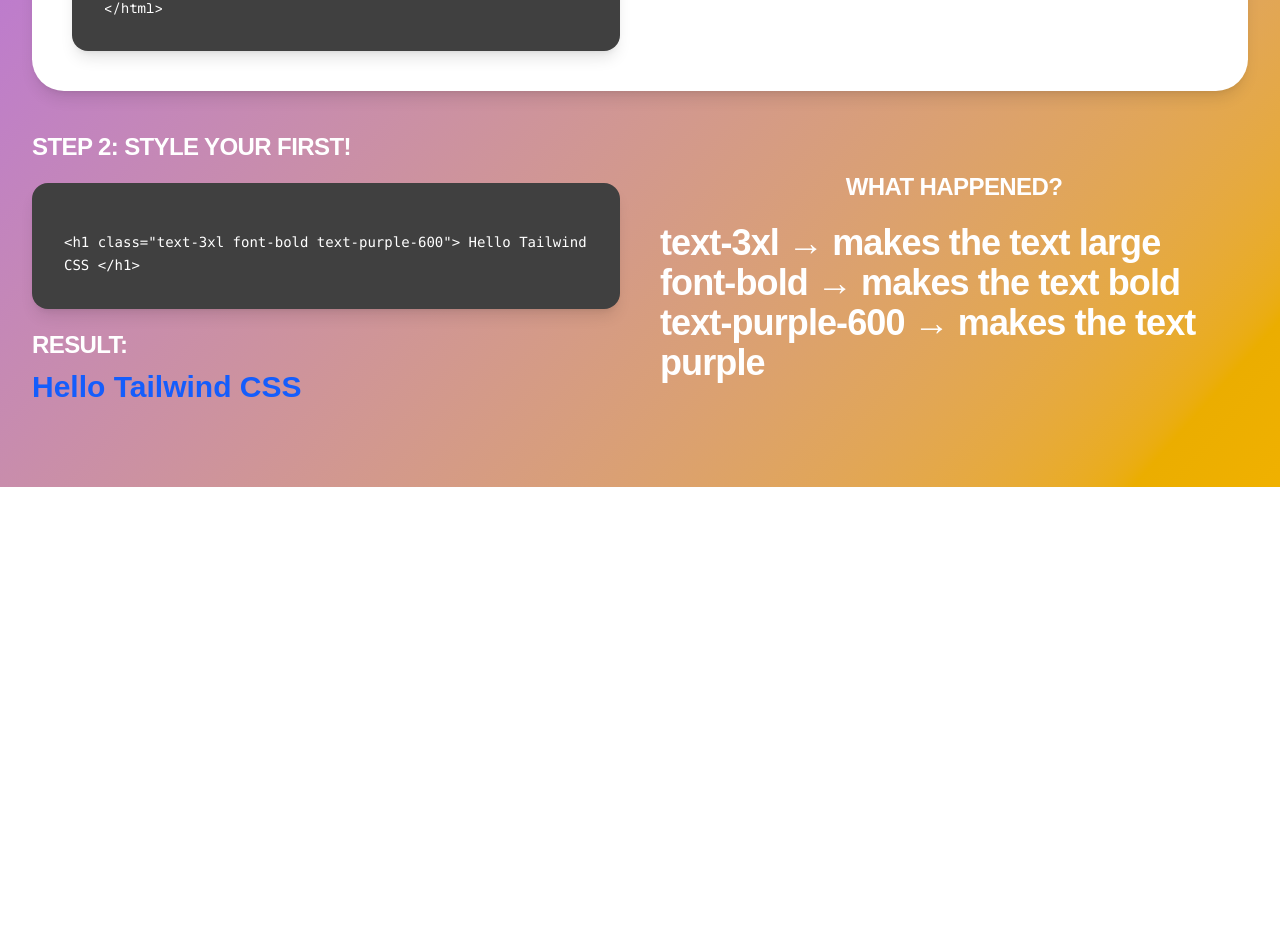
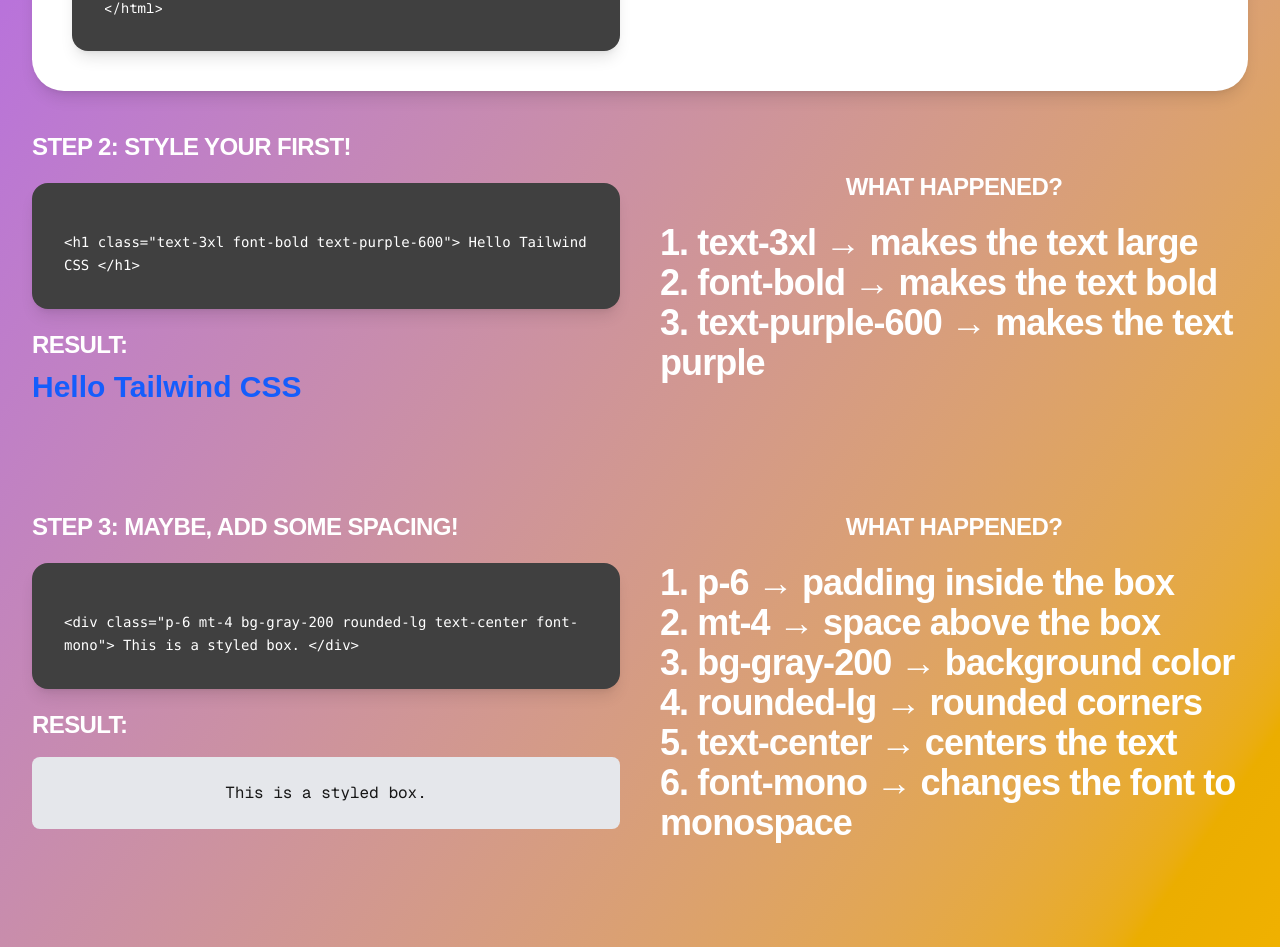
Before and after one commit to cybot555/digal-webapp-demo2, a Next.js app: page / in a window 1280 px wide. Shown: the part 957-1904 px from the top of the page. Before the commit the page ends 1444 px from the top, so only its background shows below. Built offline with nearby package versions, Linux system fonts and the light colour scheme.

Commit message:
Update page.js
fix: spacing in step3

```diff
--- a/app/page.js
+++ b/app/page.js
@@ -92,7 +92,7 @@
         <div className="flex flex-col lg:flex-row gap-8 sm:gap-10 items-start">
 
           <div className="w-full lg:w-1/2 text-left mt-8 sm:mt-10">
-          <p className="text-xl sm:text-2xl font-bold tracking-tight text-white uppercase">STEP 2: STYLE YOUR FIRST!</p>
+          <p className="text-xl sm:text-2xl lg:text-2xl font-extrabold tracking-tight text-white uppercase">STEP 2: STYLE YOUR FIRST!</p>
           <section className="bg-neutral-700 p-7 sm:p-8 rounded-2xl shadow-lg mt-5 w-full">
             <pre className="text-white font-normal text-xs sm:text-sm mt-4 whitespace-pre-wrap break-words leading-relaxed">
             {`<h1 class="text-3xl font-bold text-purple-600"> Hello Tailwind CSS </h1>`}
@@ -107,13 +107,46 @@
           <div className="w-full lg:w-1/2 text-left mt-6 sm:mt-8 sm:mb-12 lg:mt-20">
           <p className="text-xl sm:text-2xl font-bold tracking-tight text-white uppercase text-center">WHAT HAPPENED?</p>
           <div className="mt-5">
-            <p className="lg:text-4xl  sm:text-2xl font-bold tracking-tight text-white lowercase ">text-3xl → makes the text large</p>
-            <p className="lg:text-4xl sm:text-2xl font-bold tracking-tight text-white lowercase ">font-bold → makes the text bold</p>
-            <p className="lg:text-4xl sm:text-2xl font-bold tracking-tight text-white lowercase  ">text-purple-600 → makes the text purple</p>
+            <p className="lg:text-4xl  sm:text-2xl font-bold tracking-tight text-white lowercase ">1. text-3xl → makes the text large</p>
+            <p className="lg:text-4xl sm:text-2xl font-bold tracking-tight text-white lowercase ">2. font-bold → makes the text bold</p>
+            <p className="lg:text-4xl sm:text-2xl font-bold tracking-tight text-white lowercase  ">3. text-purple-600 → makes the text purple</p>
           </div>
 
           </div>
         </div>
+
+{/* {second tailwind styling} */}
+        <div className="flex flex-col lg:flex-row gap-8 sm:gap-10 items-start">
+
+          <div className="w-full lg:w-1/2 text-left mt-8 sm:mt-50 lg:mt-20">
+          <p className="text-xl sm:text-2xl lg:text-2xl font-extrabold tracking-tight text-white uppercase">STEP 3: MAYBE, ADD SOME SPACING!</p>
+          <section className="bg-neutral-700 p-7 sm:p-8 rounded-2xl shadow-lg mt-5 w-full">
+            <pre className="text-white font-normal text-xs sm:text-sm mt-4 whitespace-pre-wrap break-words leading-relaxed">
+            {`<div class="p-6 mt-4 bg-gray-200 rounded-lg text-center font-mono"> This is a styled box. </div>`}
+            </pre>
+          </section>
+          <p className="text-xl sm:text-2xl font-bold tracking-tight text-white uppercase mt-5">RESULT:</p>
+                <div class="p-6 mt-4 bg-gray-200 rounded-lg text-center font-mono"> This is a styled box. </div>
+          </div>
+
+          <div className="w-full lg:w-1/2 text-left mt-6 sm:mt-8 sm:mb-12 lg:mt-20">
+          <p className="text-xl sm:text-2xl font-bold tracking-tight text-white uppercase text-center">WHAT HAPPENED?</p>
+          <div className="mt-5">
+            <p className="lg:text-4xl  sm:text-2xl font-bold tracking-tight text-white lowercase ">1. p-6 → padding inside the box</p>
+            <p className="lg:text-4xl sm:text-2xl font-bold tracking-tight text-white lowercase ">2. mt-4 → space above the box</p>
+            <p className="lg:text-4xl sm:text-2xl font-bold tracking-tight text-white lowercase ">3. bg-gray-200 → background color</p>
+            <p className="lg:text-4xl sm:text-2xl font-bold tracking-tight text-white lowercase  ">4. rounded-lg → rounded corners</p>
+            <p className="lg:text-4xl sm:text-2xl font-bold tracking-tight text-white lowercase  ">5. text-center → centers the text</p>
+            <p className="lg:text-4xl sm:text-2xl font-bold tracking-tight text-white lowercase  ">6. font-mono → changes the font to monospace</p>
+          </div>
+
+          </div>
+        </div>
+
+        <footer>
+
+        </footer>
+
 
 
 
```
